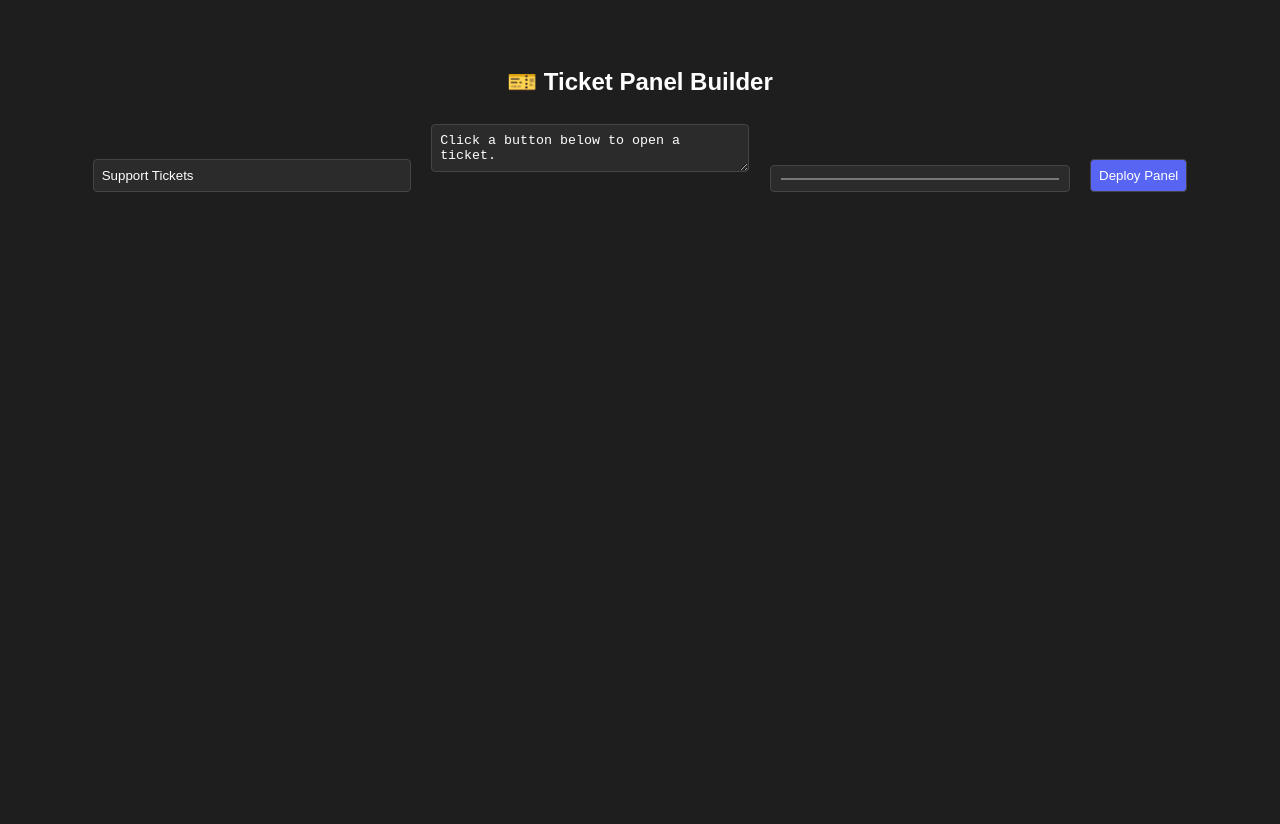
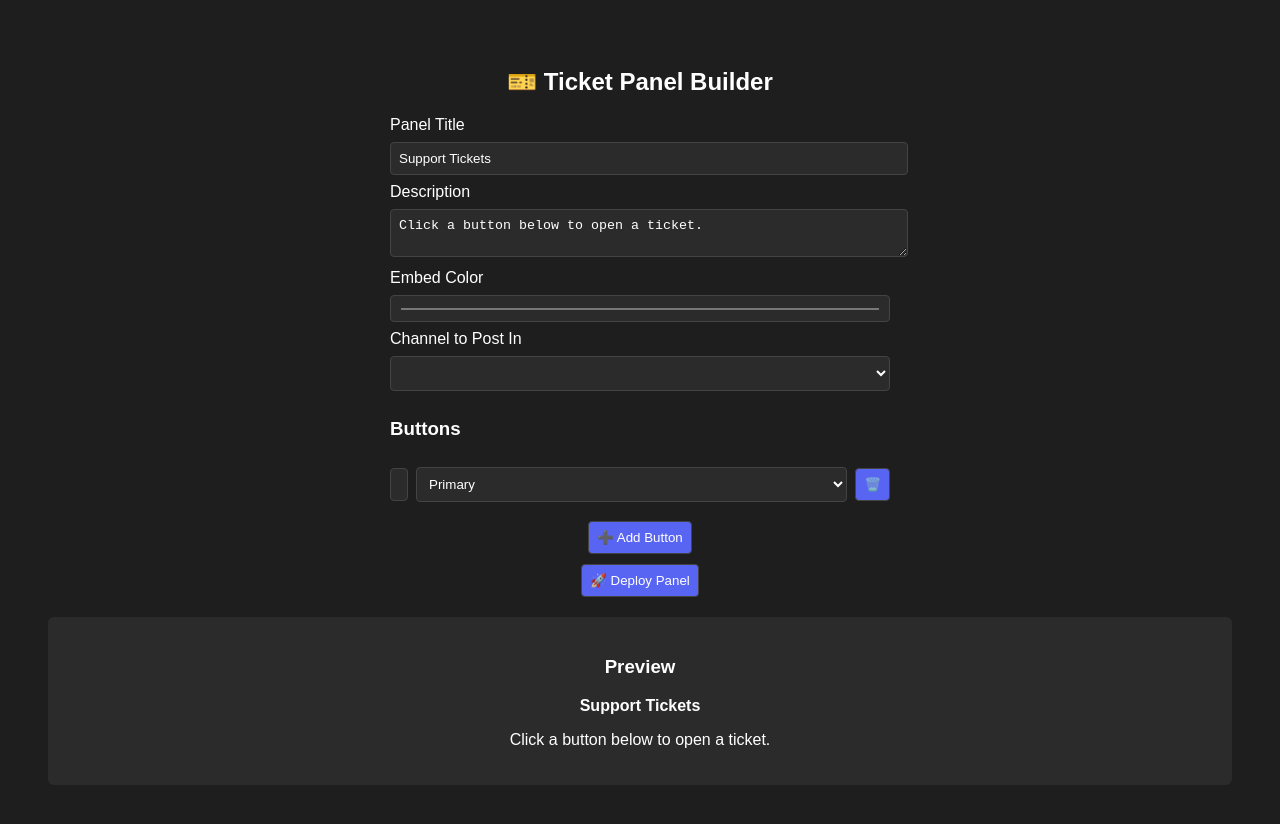
Before and after one commit to oopsididitagain335/strive-2, a website: page dashboard/public/setup.html in a window 1280 px wide. Before the commit the page ends 800 px from the top, so only its background shows below. Drawn offline with Linux system fonts and the light colour scheme; no server answers.

Commit message:
Update setup.html

```diff
--- a/dashboard/public/setup.html
+++ b/dashboard/public/setup.html
@@ -6,45 +6,119 @@
   <title>Ticket Panel Setup</title>
   <style>
     body { font-family: sans-serif; background: #1e1e1e; color: white; text-align: center; padding: 40px; }
-    input, textarea, button { padding: 8px; margin: 8px; width: 300px; border-radius: 4px; border: 1px solid #444; background: #2b2b2b; color: white; }
-    button { background: #5865F2; cursor: pointer; width: auto; }
+    form { max-width: 500px; margin: auto; text-align: left; }
+    input, textarea, select, button { padding: 8px; margin: 8px 0; width: 100%; border-radius: 4px; border: 1px solid #444; background: #2b2b2b; color: white; }
+    button { background: #5865F2; cursor: pointer; width: auto; display: block; margin: 10px auto; }
+    .button-row { display: flex; gap: 8px; align-items: center; }
+    .button-row input { flex: 1; }
+    #buttons { margin-top: 10px; }
+    #preview { background: #2b2b2b; padding: 20px; border-radius: 6px; margin-top: 20px; }
   </style>
 </head>
 <body>
   <h2>🎫 Ticket Panel Builder</h2>
   <form id="panelForm">
-    <input type="hidden" id="token" value="">
-    <input type="text" id="title" placeholder="Panel Title" value="Support Tickets">
-    <textarea id="description" placeholder="Description">Click a button below to open a ticket.</textarea>
+    <input type="hidden" id="token">
+
+    <label>Panel Title</label>
+    <input type="text" id="title" value="Support Tickets">
+
+    <label>Description</label>
+    <textarea id="description">Click a button below to open a ticket.</textarea>
+
+    <label>Embed Color</label>
     <input type="color" id="color" value="#00ff00">
-    <button type="submit">Deploy Panel</button>
+
+    <label>Channel to Post In</label>
+    <select id="channelSelect"></select>
+
+    <h3>Buttons</h3>
+    <div id="buttons"></div>
+    <button type="button" id="addButton">➕ Add Button</button>
+
+    <button type="submit">🚀 Deploy Panel</button>
   </form>
+
+  <div id="preview">
+    <h3>Preview</h3>
+    <div id="previewEmbed">
+      <strong id="pTitle">Support Tickets</strong>
+      <p id="pDesc">Click a button below to open a ticket.</p>
+    </div>
+  </div>
 
   <script>
     const urlParams = new URLSearchParams(window.location.search);
-    document.getElementById('token').value = urlParams.get('token');
+    const token = urlParams.get('token');
+    document.getElementById('token').value = token;
+
+    async function loadTokenData() {
+      const res = await fetch(`/api/ticket/token?token=${token}`);
+      const data = await res.json();
+      if (!data.valid) return alert('Invalid or expired token.');
+
+      const select = document.getElementById('channelSelect');
+      data.channels.forEach(ch => {
+        const opt = document.createElement('option');
+        opt.value = ch.id;
+        opt.textContent = `#${ch.name}`;
+        select.appendChild(opt);
+      });
+    }
+
+    function addButton(label = 'General Support', style = 'primary') {
+      const div = document.createElement('div');
+      div.className = 'button-row';
+      div.innerHTML = `
+        <input type="text" placeholder="Label" value="${label}">
+        <select>
+          <option value="primary" ${style === 'primary' ? 'selected' : ''}>Primary</option>
+          <option value="secondary" ${style === 'secondary' ? 'selected' : ''}>Secondary</option>
+          <option value="success" ${style === 'success' ? 'selected' : ''}>Success</option>
+          <option value="danger" ${style === 'danger' ? 'selected' : ''}>Danger</option>
+        </select>
+        <button type="button" onclick="this.parentElement.remove()">🗑️</button>
+      `;
+      document.getElementById('buttons').appendChild(div);
+    }
+
+    document.getElementById('addButton').addEventListener('click', () => addButton());
 
     document.getElementById('panelForm').addEventListener('submit', async (e) => {
       e.preventDefault();
-      const token = document.getElementById('token').value;
-      if (!token) return alert('No token');
+      const title = document.getElementById('title').value;
+      const description = document.getElementById('description').value;
+      const color = document.getElementById('color').value;
+      const channelId = document.getElementById('channelSelect').value;
 
-      const payload = {
-        token,
-        title: document.getElementById('title').value,
-        description: document.getElementById('description').value,
-        color: document.getElementById('color').value,
-        buttons: [{ label: 'General Support', style: 'primary' }]
-      };
+      const buttons = Array.from(document.querySelectorAll('#buttons .button-row')).map(div => ({
+        label: div.querySelector('input').value,
+        style: div.querySelector('select').value,
+      }));
+
+      const payload = { token, title, description, color, channelId, buttons };
 
       const res = await fetch('/api/ticket/deploy', {
         method: 'POST',
         headers: { 'Content-Type': 'application/json' },
         body: JSON.stringify(payload)
       });
+
       const data = await res.json();
       alert(data.success ? '✅ Panel deployed!' : '❌ Failed to deploy.');
     });
+
+    // Live preview
+    ['title', 'description', 'color'].forEach(id => {
+      document.getElementById(id).addEventListener('input', () => {
+        document.getElementById('pTitle').textContent = document.getElementById('title').value;
+        document.getElementById('pDesc').textContent = document.getElementById('description').value;
+        document.getElementById('previewEmbed').style.borderLeft = `4px solid ${document.getElementById('color').value}`;
+      });
+    });
+
+    loadTokenData();
+    addButton();
   </script>
 </body>
 </html>
```
